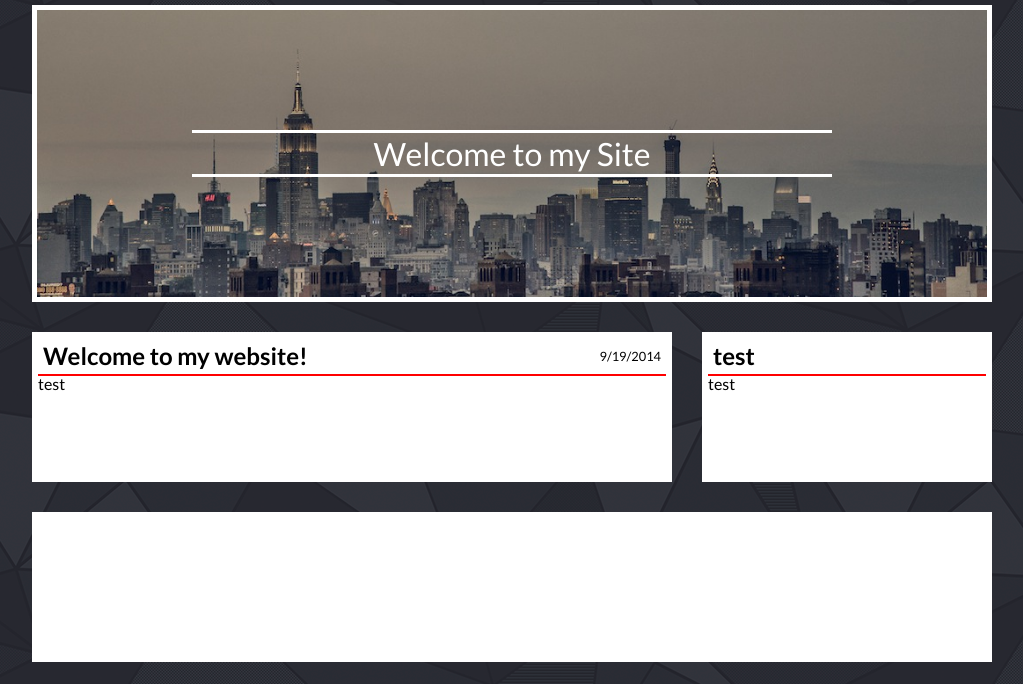
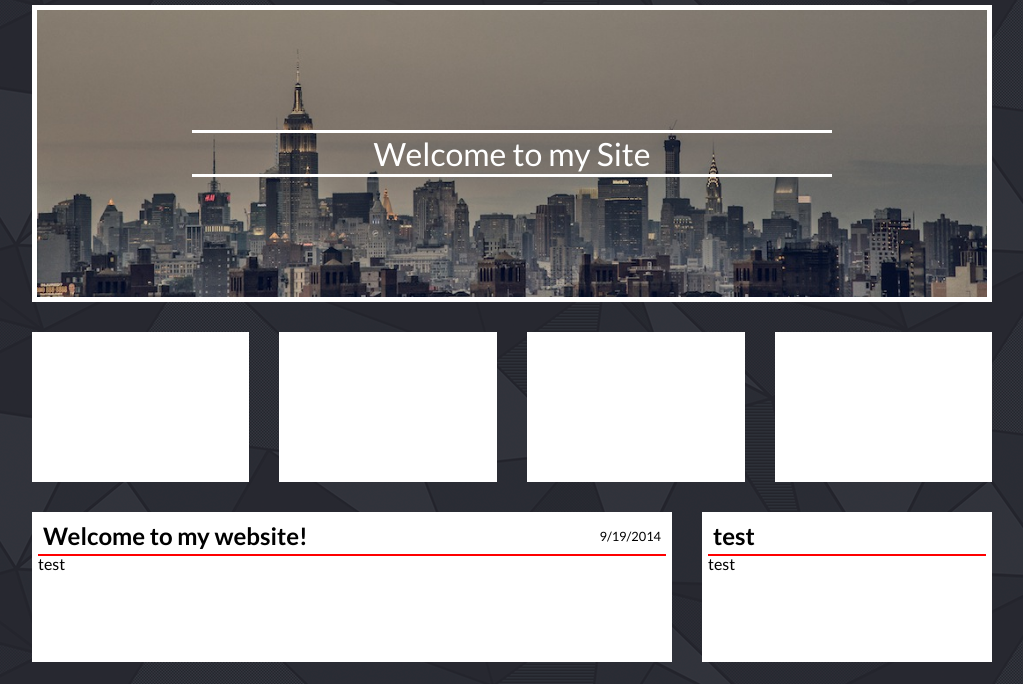
Before and after one commit to Robbqin/personal-site, a plain HTML site: page index.html in a window 1280 px wide. Shown: the part 115-799 px from the top of the page, without its empty margins (128-1151 px from the left). Drawn offline with nearby package versions, Linux system fonts and the light colour scheme.

Commit message:
a fourth column is added
4 culomns next to each other is now possible, kinda. It works though

```diff
--- a/css/style.css
+++ b/css/style.css
@@ -154,6 +154,23 @@ svg.logo {
 	background: #fff;
 }
 
+.fourth {
+	width: 218px;
+	height: 150px;
+	background: #fff;
+	float: left;
+	margin-right: 30px;
+}
+
+.fourth.first {
+	width: 217px;
+}
+
+.fourth.last {
+	width: 217px;
+	margin-right: 0;
+}
+
 .left {/* flys away */
 	float: left;
 }
--- a/index.html
+++ b/index.html
@@ -50,6 +50,29 @@
 			</section>
 
 			<div class="content_wrapper"><!-- explanation of this shit is in css/style.css -->
+
+				<div class="wrapper">
+
+					<section class="fourth  first">
+
+					</section>
+
+
+					<section class="fourth">
+
+					</section>
+
+
+					<section class="fourth">
+
+					</section>
+
+
+					<section class="fourth  last">
+
+					</section>
+
+				</div><div class="clear"></div>
 
 				<div class="wrapper">
 					<section class="content_ws left">
```
